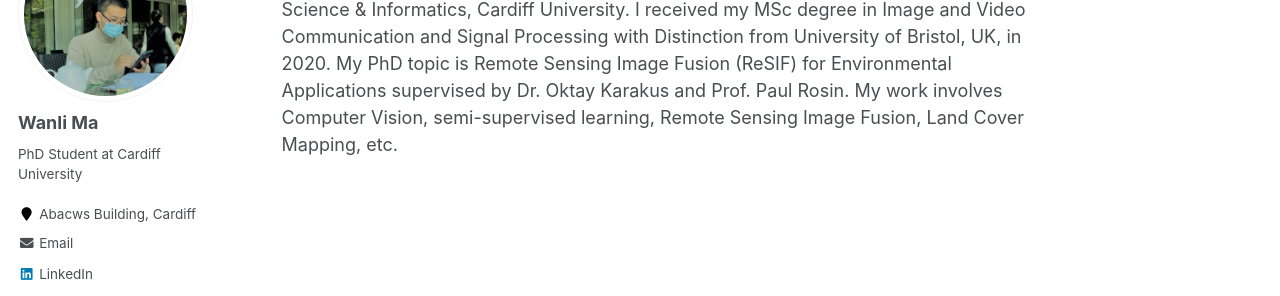
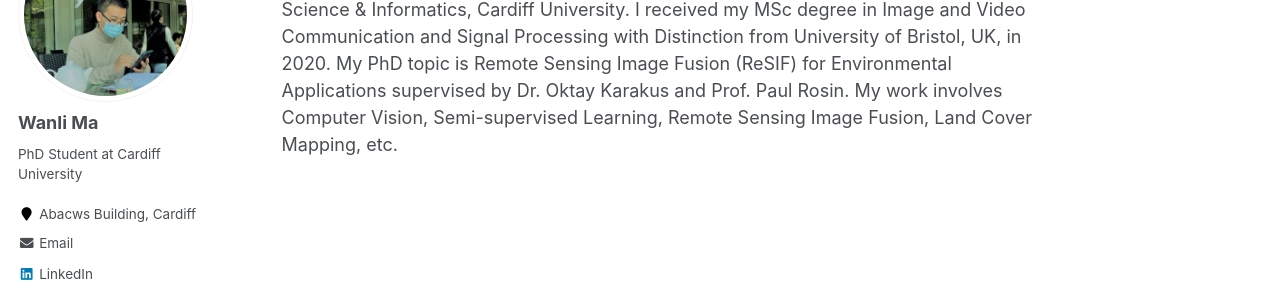
Before and after one commit to WANLIMA-CARDIFF/wanlima-cardiff.github.io, a Jekyll site: the page built from _pages/about.md, in a window 1280 px wide. Shown: the part 191-487 px from the top of the page. Built offline with Jekyll 4.4.1, drawn with Linux system fonts in a browser that asks for light colours; some web fonts are replaced; some of the changed text lies outside the part shown.

```diff
--- a/_pages/about.md
+++ b/_pages/about.md
@@ -7,4 +7,4 @@ redirect_from:
   - /about/
   - /about.html
 ---
-I am currently a PhD student in the visual computing group within the School of Computer Science & Informatics, Cardiff University. I received my MSc degree in Image and Video Communication and Signal Processing with Distinction from University of Bristol, UK, in 2020. My PhD topic is Remote Sensing Image Fusion (ReSIF) for Environmental Applications supervised by Dr. Oktay Karakus and Prof. Paul Rosin. My work involves Computer Vision, semi-supervised learning, Remote Sensing Image Fusion, Land Cover Mapping, etc.
+I am currently a PhD student in the visual computing group within the School of Computer Science & Informatics, Cardiff University. I received my MSc degree in Image and Video Communication and Signal Processing with Distinction from University of Bristol, UK, in 2020. My PhD topic is Remote Sensing Image Fusion (ReSIF) for Environmental Applications supervised by Dr. Oktay Karakus and Prof. Paul Rosin. My work involves Computer Vision, Semi-supervised Learning, Remote Sensing Image Fusion, Land Cover Mapping, etc.
```
